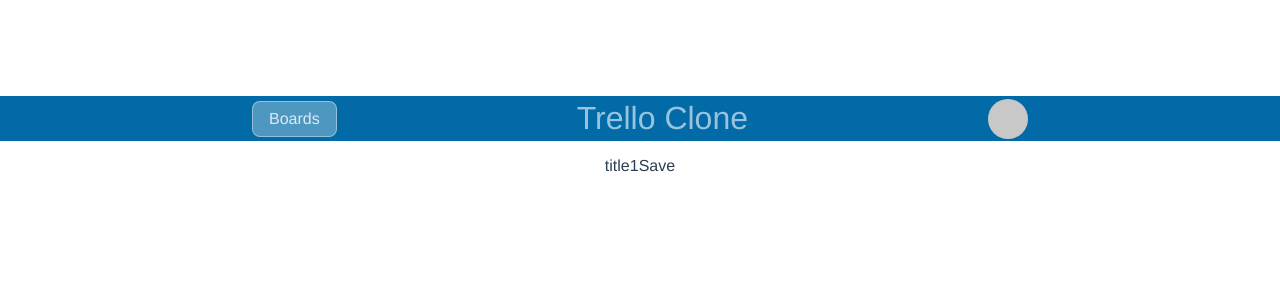
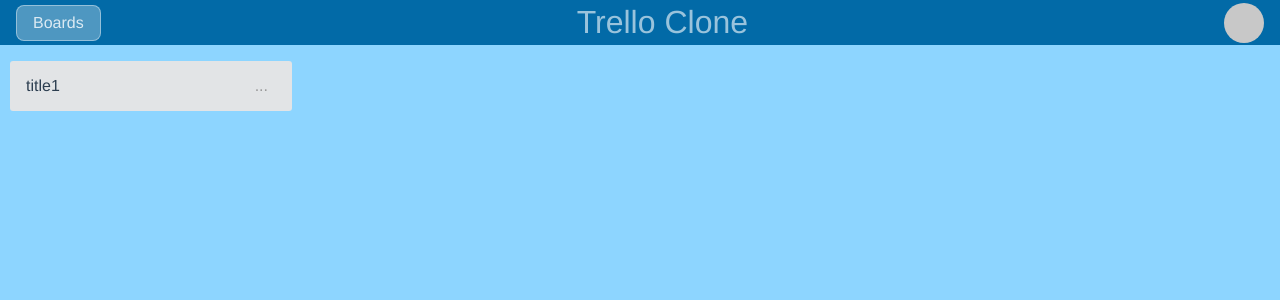
Before and after one commit to timurista/trello-vue, a Vue app in the folder vue-test/: page / in a window 1280 px wide. Shown: the top 300 px of the page. Built offline with nearby package versions, Linux system fonts and the light colour scheme.

Commit message:
add text select and blur save to list component

```diff
--- a/vue-test/package.json
+++ b/vue-test/package.json
@@ -19,6 +19,7 @@
   },
   "devDependencies": {
     "autoprefixer": "^7.1.2",
+    "avoriaz": "^6.3.0",
     "babel-core": "^6.22.1",
     "babel-eslint": "^7.1.1",
     "babel-helper-vue-jsx-merge-props": "^2.0.3",
--- a/vue-test/src/App.vue
+++ b/vue-test/src/App.vue
@@ -22,10 +22,10 @@
   -moz-osx-font-smoothing: grayscale;
   text-align: center;
   color: #2c3e50;
-  margin-top: 6rem;
 }
 
 body {
   margin: 0;
+  background-color: #8dd5ff;
 }
 </style>
--- a/vue-test/src/components/Board.vue
+++ b/vue-test/src/components/Board.vue
@@ -62,16 +62,15 @@
 
 .nav {
   display: flex;
-  background-color: #026aa7;
+  background: #026aa7;
   margin: 0 auto;
   align-items: center;
-  justify-content: center;
+  justify-content: space-between;
   color: hsla(0,0%,100%,.6);
 }
 
 .nav h1 {
   margin: 0.125em;
-  flex-grow: .5;
 }
 
 .nav a:hover {
@@ -96,4 +95,9 @@
   padding: 8px 16px;
   margin-left: 16px;
 }
+
+ul {
+  display: flex;
+}
+
 </style>
--- a/vue-test/src/components/List.vue
+++ b/vue-test/src/components/List.vue
@@ -1,15 +1,17 @@
 <template>
   <li class="list-container">
-    <a v-if="!edit" @click="edit = !edit" class="list-header">{{ title }}</a>
+    <div class="list-actions">
+      <a v-if="!edit" @click="saveEdit" class="list-header">{{ title }}</a>
       <input v-if="edit"
-    type="text"
       id="list-header"
+      ref="listHeaderEdit"
       v-model="title"
         v-on:keydown.tab="saveEdit"
         v-on:keyup.enter="saveEdit"
         v-on:focusout="saveEdit"
       >
-    <a type="submit" class="save-btn" @click="saveEdit">Save</a>
+      <a type="submit" class="save-btn">...</a>
+    </div>
   </li>
 </template>
 
@@ -24,11 +26,52 @@
   },
   methods: {
     saveEdit: function(el) {
-      console.log('edit button clicked', this.edit)
       this.edit = !this.edit
+      const { listHeaderEdit } = this.$refs
+
+      if (this.edit) {
+        this.$nextTick(() => {
+          this.$refs.listHeaderEdit.focus()
+          this.$refs.listHeaderEdit.select()
+        })
+      }
     }
   }
 }
 </script>
 <style scoped>
+
+li {
+  background-color: #e2e4e6;
+  border-radius: 3px;
+  width: 250px;
+  padding: 16px;
+}
+
+a {
+  cursor: pointer;
+  font-weight: 500;
+}
+a.save-btn {
+  padding: 0 8px;
+  border-radius: 8px;
+  color: #999;
+}
+
+.list-actions {
+  display: flex;
+  justify-content: space-between;
+}
+
+input {
+  color: #2c3e50;
+  font-family: 'Avenir';
+  font-size: 1em;
+  flex: 2;
+  border: 3px;
+  padding: 0 2px;
+  margin-left: -2px;
+  font-weight: 500;
+  border-color: #2c3e50;
+}
 </style>
```
Also changed, not shown: 2 other files (tests, documents, lock files or other folders). Lines whose indentation alone changed are shown as unchanged.
